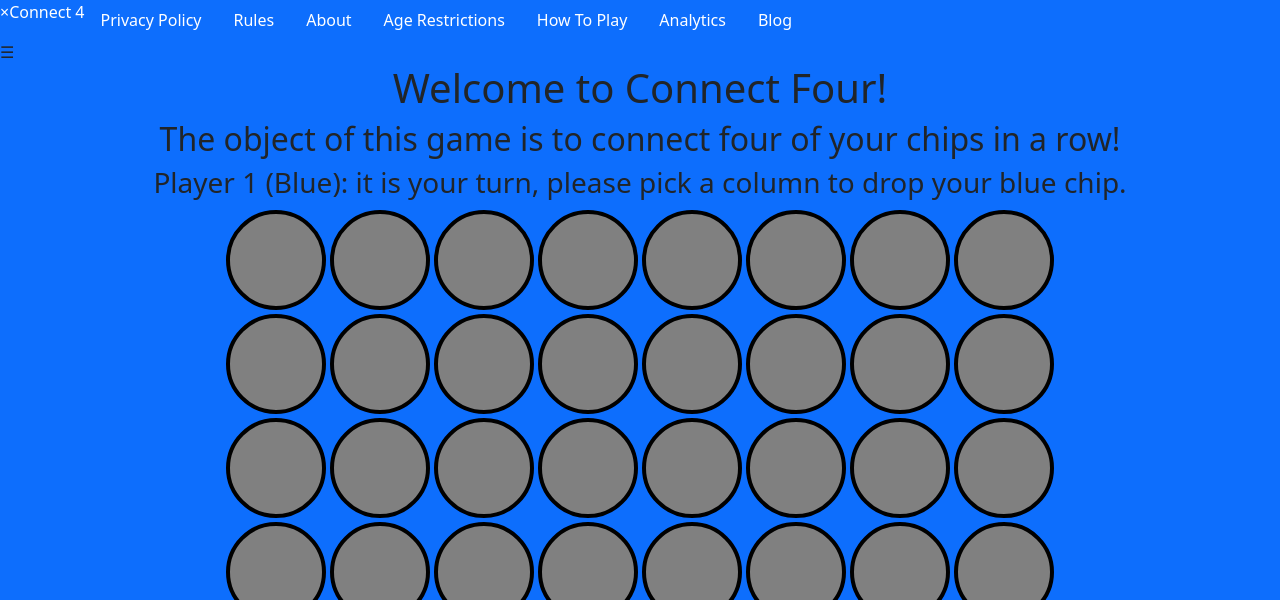
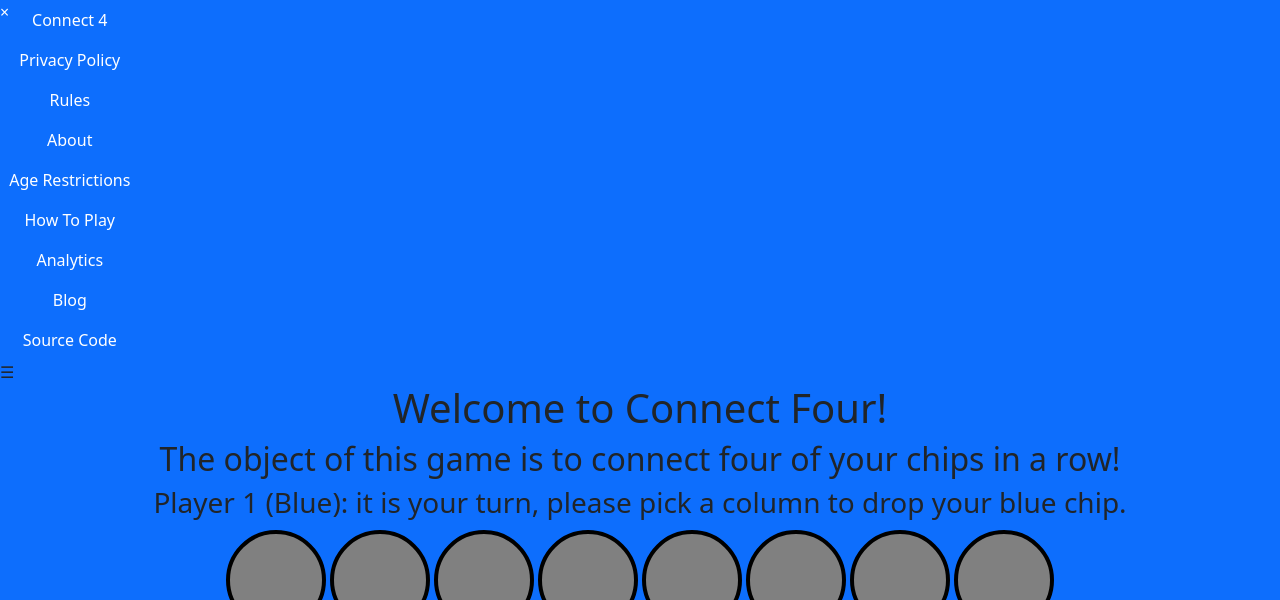
Before and after one commit to avengersrugvedthota/connect4-django, a Django app: template game/templates/Home.html in a window 1280 px wide. Shown: the top 600 px of the page. Run offline with Django 3.2, Linux system fonts and the light colour scheme; the template is opened without the code that fills it, so the values that code supplies are empty; some libraries are stand-ins or nearby versions.

Commit message:
Navbar Issues Solved.

```diff
--- a/game/templates/Base.html
+++ b/game/templates/Base.html
@@ -122,12 +122,16 @@ drift.load('damh9drxfat6');
     loader.className += " hidden"; // class "loader hidden"
 });</script>
 </div>
+
+
+
     <div class="wrapper">
 
         <div class="nav" id="nav">
             <a href="javascript:void(0)" class="close" onclick="closeNav()">&times;</a>
-
-                        <a href="{% url 'home' %}">Connect 4</a>
+<ul class="navbar-nav mr-auto">
+                        <a></a>
+                        <a class="nav-link" aria-current="page" href="{% url 'home' %}">Connect 4</a>
                         <a class="nav-link" aria-current="page" href="{% url 'privacy' %}">Privacy Policy</a>
                         <a class="nav-link" aria-current="page" href="{% url 'rules' %}">Rules</a>
                         <a class="nav-link" aria-current="page" href="{% url 'about' %}">About</a>
@@ -135,6 +139,7 @@ drift.load('damh9drxfat6');
                         <a class="nav-link" aria-current="page" href="{% url 'how' %}">How To Play</a>
                         <a class="nav-link" aria-current="page" target="_blank" href="https://plausible.io/share/QmIEqQx39jQYBL2GY32VN">Analytics</a>
                         <a class="nav-link" href="{% url 'blog:all_blogs' %}">Blog</a>
+                        <a class="nav-link" aria-current="page" href="https://github.com/rugvedthota9/connect4-django">Source Code</a>
         </div>
 
         <span onclick="openNav()" class="open" id="open">&#9776</span>
--- a/static/style.css
+++ b/static/style.css
@@ -53,6 +53,7 @@
     color: white;
     display: block;
     text-decoration: none;
+    text: ;
     font-size: 22px;
     transition: 0.3s;
     padding: 0.5em;
```
